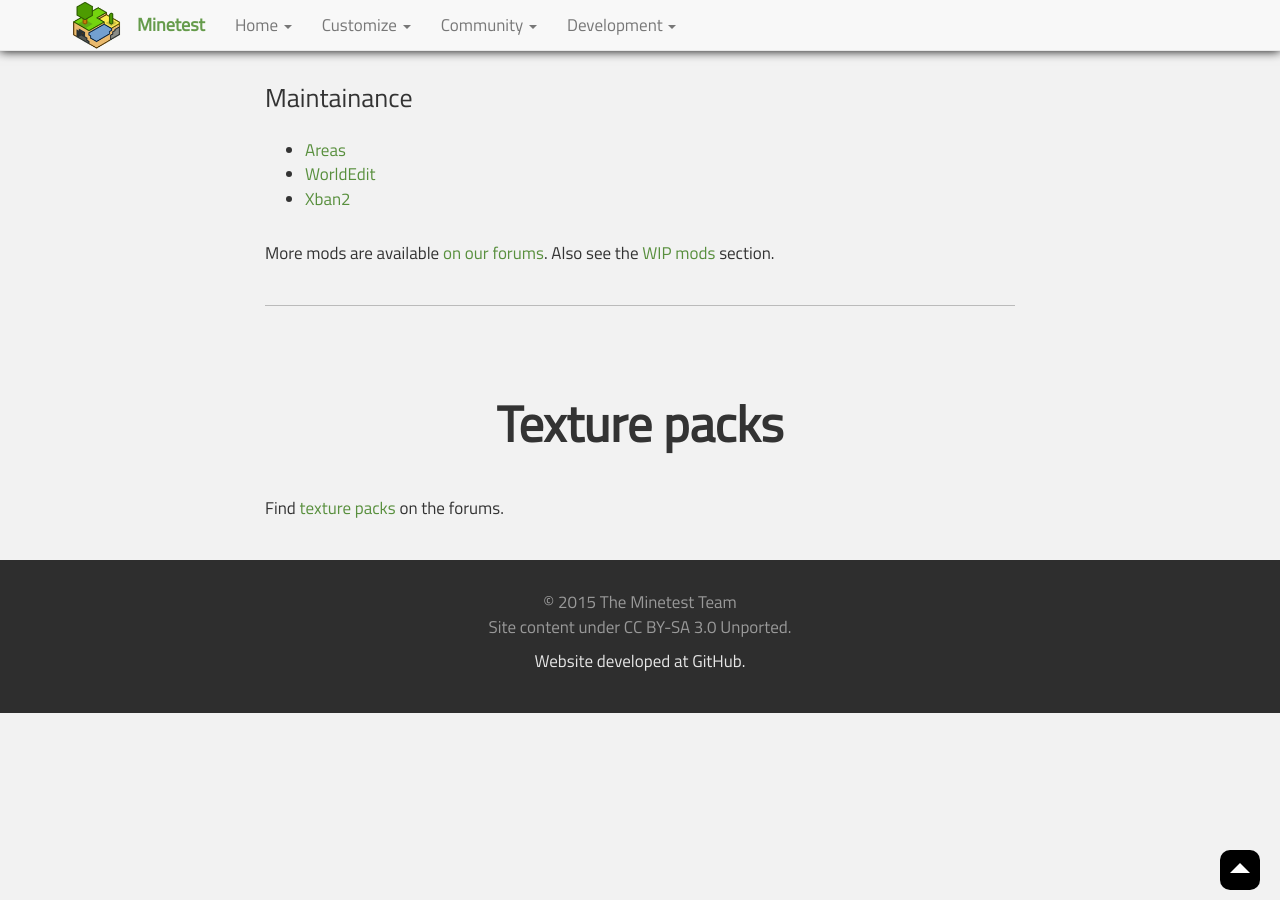
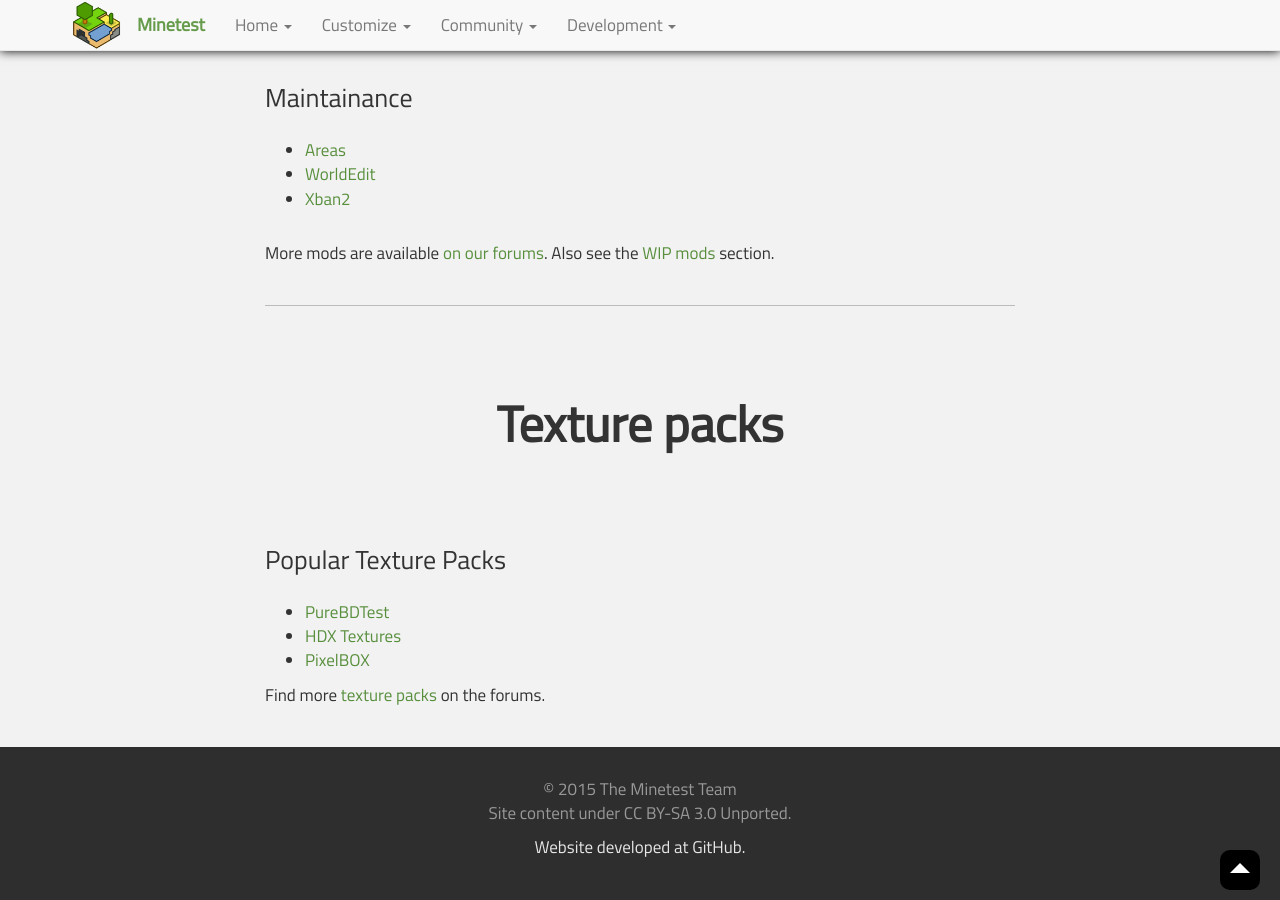
Before and after one commit to minetest/minetest.github.io, a Jekyll site: the page built from customize.html, in a window 1280 px wide and 900 px high, scrolled down 2194 px. Built offline with Jekyll 4.4.1, drawn with Linux system fonts in a browser that asks for light colours; comment, search, counter and statistics services are not loaded.

Commit message:
Fix wording and grammar mentioned in issue #23

```diff
--- a/customize.html
+++ b/customize.html
@@ -154,7 +154,19 @@ More subgames are available <a href="https://forum.minetest.net/viewforum.php?f=
 <div class="line"></div>
 <h1 id="texture-packs">Texture packs</h1>
 
+
+<div class="row">
+  <div class="col-sm-6">
+    <h3>Popular Texture Packs</h3>
+    <ul>
+      <li><a href="https://forum.minetest.net/viewtopic.php?f=4&t=9564">PureBDTest</a></li>
+      <li><a href="https://forum.minetest.net/viewtopic.php?f=4&t=1583">HDX Textures</a></li>
+      <li><a href="https://forum.minetest.net/viewtopic.php?f=4&t=4990">PixelBOX</a></li>
+    </ul>
+  </div>
+</div>
+
 <p>
-  Find <a href="https://forum.minetest.net/viewforum.php?f=4">texture packs</a> on the forums.
+  Find more <a href="https://forum.minetest.net/viewforum.php?f=4">texture packs</a> on the forums.
   <!-- TODO: Make a gallery of popular packs -->
 </p>
--- a/downloads.html
+++ b/downloads.html
@@ -16,7 +16,7 @@ redirect_from:
 
 <p class="intro">
   You may also want to look at some <a href="https://forum.minetest.net/viewforum.php?f=15">subgames</a>. Subgames form a foundation for the game using Lua scripts. Different subgames have different objectives, such as survival, building or Player vs Player.
-  Usually Minetest comes with <a href="https://github.com/minetest/minetest_game">minetest_game</a>, to supply the default items and blocks.
+  Usually Minetest comes with <a href="https://github.com/minetest/minetest_game">minetest_game</a>, to supply the default items and blocks. After you've tried Minetest you might want to try some mods or subgames.
 </p>
 
 <p class="intro">
@@ -76,6 +76,7 @@ redirect_from:
   <li><a href="https://apps.fedoraproject.org/packages/minetest">Fedora</a></li>
   <li><a href="http://software.opensuse.org/package/minetest">openSUSE</a></li>
   <li><a href="http://mageia.madb.org/package/show/name/minetest">Mageia</a></li>
+  <li><a href="https://www.archlinux.org/packages/?q=minetest">Arch Linux</a></li>
   <li><a href="http://packages.gentoo.org/package/games-action/minetest">Gentoo</a></li>
 </ul>
 
--- a/index.html
+++ b/index.html
@@ -19,11 +19,11 @@ redirect_from:
   <h1 id="about">About</h1>
 
   <p>
-    <strong>Minetest is a near-infinite-world block sandbox game and a game engine</strong>, inspired by InfiniMiner, Minecraft and the like.
+    <strong>Minetest is a near-infinite-world block sandbox game and a game engine</strong>, inspired by InfiniMiner, Minecraft, and the like.
   </p>
 
   <p>
-    Minetest is available natively for Windows, OS X, GNU/Linux, Android, FreeBSD, and is Free/Libre and Open Source Software, released under the LGPL 2.1 or later.
+    Minetest is available natively for Windows, OS X, GNU/Linux, Android, and FreeBSD. It is Free/Libre and Open Source Software, released under the LGPL 2.1 or later.
   </p>
 
   <h1 id="features">Features</h1>
@@ -35,7 +35,7 @@ redirect_from:
     </div>
     <div class="col-lg-4">
       <h4>Multiplayer support</h4>
-      <p>Play locally with your friends, or play online with dozens of players on a server.</p>
+      <p>Play iby yourself, locally with your friends, or online with dozens of players on a server.</p>
     </div>
     <div class="col-lg-4">
       <h4>Multiple <em>subgames</em></h4>
```
